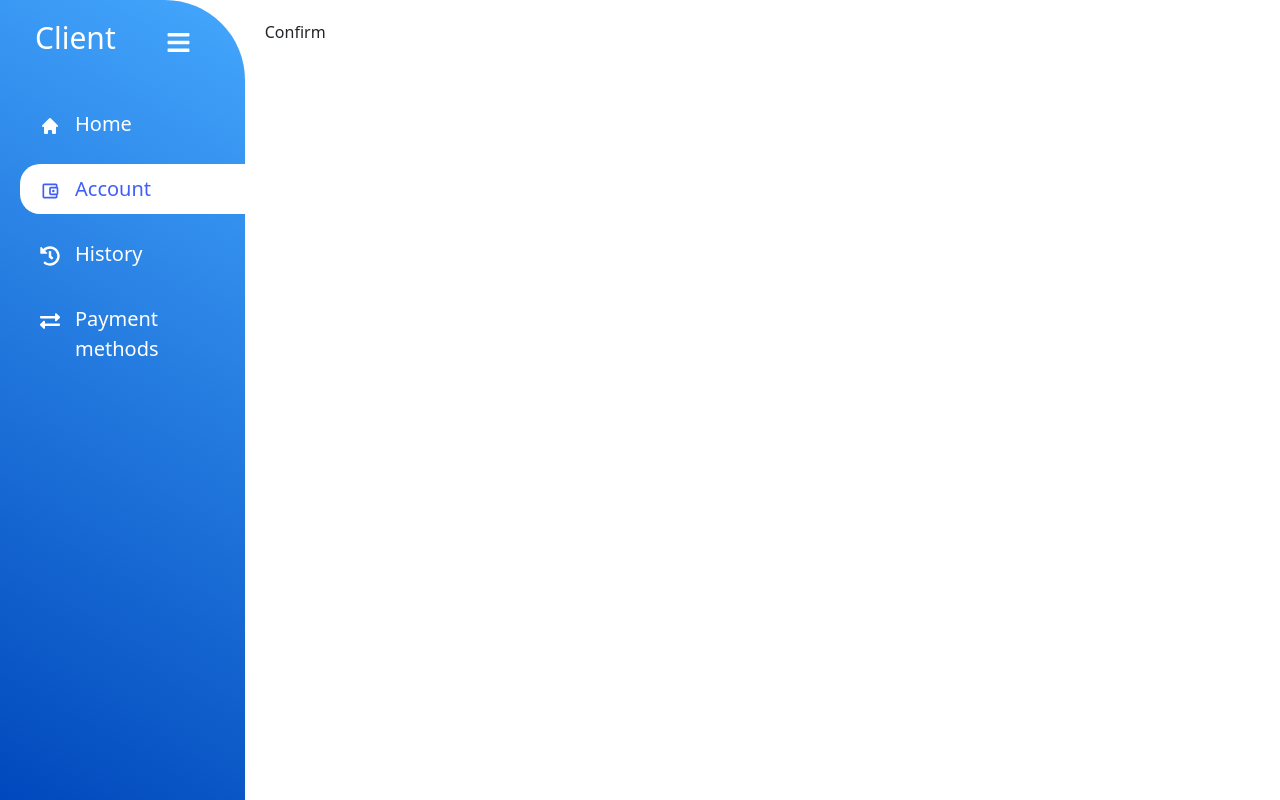
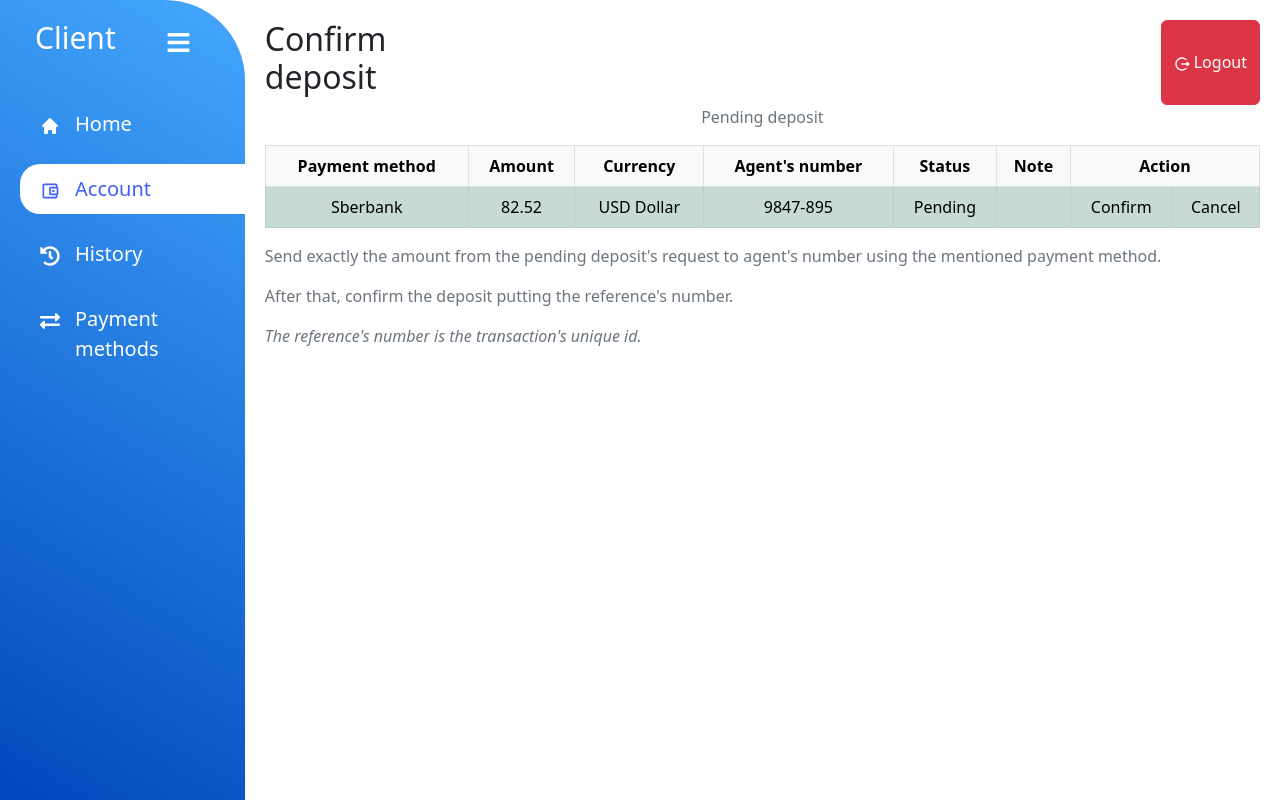
Before and after one commit to bauer318/pri-trans-client, a React (Create React App) app: page /client/account/1/deposit/confirm in a window 1280 px wide. Built offline with nearby package versions, Linux system fonts and the light colour scheme.

Commit message:
UI Client's confirm deposit done

```diff
--- a/src/components/DepositHeader.jsx
+++ b/src/components/DepositHeader.jsx
@@ -1,11 +1,13 @@
 import React from 'react';
 import LogoutBtn from "./LogoutBtn";
+import {useNavigate} from "react-router-dom";
 
 const DepositHeader = () => {
+    const navigate = useNavigate();
     return (
         <div className={"row"}>
             <div className={"col-lg-6 d-flex justify-content-start"}>
-                <button className={"btn btn-info"}>Confirm deposit</button>
+                <button className={"btn btn-info"} onClick={()=>navigate("/client/account/1/deposit/confirm")}>Confirm deposit</button>
             </div>
             <div className={"col-lg-6 d-flex justify-content-end"}>
                 <LogoutBtn/>
--- /dev/null
+++ b/src/components/PendingDeposit.jsx
@@ -0,0 +1,55 @@
+import React, {useState} from 'react';
+import CancelDepositModal from "../modals/CancelDepositModal";
+import ConfirmDepositModal from "../modals/ConfirmDepositModal";
+
+const PendingDeposit = () => {
+    const [showConfirmModal, setShowConfirmModal] = useState(false);
+    const [showCancelModal, setShowCancelModal] = useState(false);
+
+    const handleConfirmModal = () =>{
+        setShowConfirmModal(!showConfirmModal);
+    }
+    const handleCancelModal = () =>{
+        setShowCancelModal(!showCancelModal);
+    }
+    return (<div>
+        <div className={"d-flex justify-content-center"}>
+            <p className={"text-secondary"}>Pending deposit</p>
+        </div>
+        <table className={"table table-success table-striped table-bordered table-responsive"}>
+            <thead className={"table-light"}>
+            <tr>
+                <th scope={"col"} className={"text-center"}>Payment method</th>
+                <th scope={"col"} className={"text-center"}>Amount</th>
+                <th scope={"col"} className={"text-center"}>Currency</th>
+                <th scope={"col"} className={"text-center"}>Agent's number</th>
+                <th scope={"col"} className={"text-center"}>Status</th>
+                <th scope={"col"} className={"text-center"}>Note</th>
+                <th scope={"col"} className={"text-center"} colSpan={2}>Action</th>
+            </tr>
+            </thead>
+            <tbody>
+            <tr>
+                <td className={"text-center"}>Sberbank</td>
+                <td className={"text-center"}>82.52</td>
+                <td className={"text-center"}>USD Dollar</td>
+                <td className={"text-center"}>9847-895</td>
+                <td className={"text-center"}>Pending</td>
+                <td className={"text-center"}></td>
+                <td className={"text-center"} onClick={()=>handleConfirmModal()}>Confirm</td>
+                <td className={"text-center"} onClick={()=>handleCancelModal()}>Cancel</td>
+            </tr>
+            </tbody>
+        </table>
+        <div className={"text-secondary"}>
+            <p>Send exactly the amount from the pending deposit's request to agent's number using the mentioned payment
+                method.</p>
+            <p>After that, confirm the deposit putting the reference's number.</p>
+            <p><i>The reference's number is the transaction's unique id.</i></p>
+        </div>
+        <CancelDepositModal handleCancelModal={handleCancelModal} showCancelModal={showCancelModal}/>
+        <ConfirmDepositModal handleConfirmModal={handleConfirmModal} showConfirmModal={showConfirmModal}/>
+    </div>);
+};
+
+export default PendingDeposit;
--- /dev/null
+++ b/src/modals/CancelDepositModal.jsx
@@ -0,0 +1,54 @@
+import React from 'react';
+import {Form, Modal} from "react-bootstrap";
+
+const CancelDepositModal = ({showCancelModal, handleCancelModal}) => {
+    const handleSubmit = (event)=>{
+        event.preventDefault();
+
+    }
+    return (
+        <Modal show={showCancelModal} onHide={handleCancelModal}>
+            <Modal.Header>
+                <Modal.Title>Cancel deposit</Modal.Title>
+            </Modal.Header>
+            <Modal.Body>
+                <Form onSubmit={handleSubmit}>
+                    <Form.Group controlId={"amount"}>
+                        <Form.Label>Deposit's amount</Form.Label>
+                        <Form.Control
+                            type={"text"}
+                            defaultValue={"100.25"}
+                            readOnly={true}
+                        />
+                    </Form.Group>
+
+                    <Form.Group controlId={"paymentMethod"}>
+                        <Form.Label>Payment method</Form.Label>
+                        <Form.Control
+                            type={"text"}
+                            defaultValue={"Sberbank"}
+                            readOnly={true}
+                        />
+                    </Form.Group>
+
+                    <Form.Group controlId={"toAgent"}>
+                        <Form.Label>Agent's number</Form.Label>
+                        <Form.Control
+                            type={"text"}
+                            defaultValue={"9458-854"}
+                            readOnly={true}
+                        />
+                    </Form.Group>
+                    <div className={"mt-2"}>
+                        <button className={"btn btn-danger"} type={"submit"}>Cancel deposit</button>
+                    </div>
+                </Form>
+            </Modal.Body>
+            <Modal.Footer>
+                <button className={"btn btn-secondary"} onClick={handleCancelModal}>Close</button>
+            </Modal.Footer>
+        </Modal>
+    );
+};
+
+export default CancelDepositModal;
--- /dev/null
+++ b/src/modals/ConfirmDepositModal.jsx
@@ -0,0 +1,53 @@
+import React from 'react';
+import {Form, Modal} from "react-bootstrap";
+
+const ConfirmDepositModal = ({showConfirmModal, handleConfirmModal}) => {
+    const handleSubmit = (event)=>{
+        event.preventDefault();
+    }
+    return (
+        <Modal show={showConfirmModal} onHide={handleConfirmModal}>
+            <Modal.Header>
+                <Modal.Title>Confirm deposit</Modal.Title>
+            </Modal.Header>
+            <Modal.Body>
+                <Form onSubmit={handleSubmit}>
+                    <Form.Group controlId={"amount"}>
+                        <Form.Label>Deposit's amount</Form.Label>
+                        <Form.Control
+                            type={"text"}
+                            defaultValue={"100.25"}
+                            readOnly={true}
+                        />
+                    </Form.Group>
+
+                    <Form.Group controlId={"paymentMethod"}>
+                        <Form.Label>Paying with</Form.Label>
+                        <Form.Control
+                            type={"text"}
+                            defaultValue={"Sberbank"}
+                            readOnly={true}
+                        />
+                    </Form.Group>
+
+                    <Form.Group controlId={"toAgent"}>
+                        <Form.Label>Agent's number</Form.Label>
+                        <Form.Control
+                            type={"text"}
+                            defaultValue={"9458-854"}
+                            readOnly={true}
+                        />
+                    </Form.Group>
+                    <div className={"mt-2"}>
+                        <button className={"btn btn-danger"} type={"submit"}>Confirm deposit</button>
+                    </div>
+                </Form>
+            </Modal.Body>
+            <Modal.Footer>
+                <button className={"btn btn-secondary"} onClick={handleConfirmModal}>Close</button>
+            </Modal.Footer>
+        </Modal>
+    );
+};
+
+export default ConfirmDepositModal;
--- a/src/pages/DepositConfirm.jsx
+++ b/src/pages/DepositConfirm.jsx
@@ -1,9 +1,19 @@
 import React from 'react';
+import LogoutBtn from "../components/LogoutBtn";
+import PendingDeposit from "../components/PendingDeposit";
 
 const DepositConfirm = () => {
     return (
         <div>
-            Confirm
+            <div className={"row"}>
+                <div className={"col-lg-3 d-flex justify-content-center"}>
+                    <h2>Confirm deposit</h2>
+                </div>
+                <div className={"col-lg-9 d-flex justify-content-end"}>
+                    <LogoutBtn/>
+                </div>
+            </div>
+            <PendingDeposit/>
         </div>
     );
 };
```
